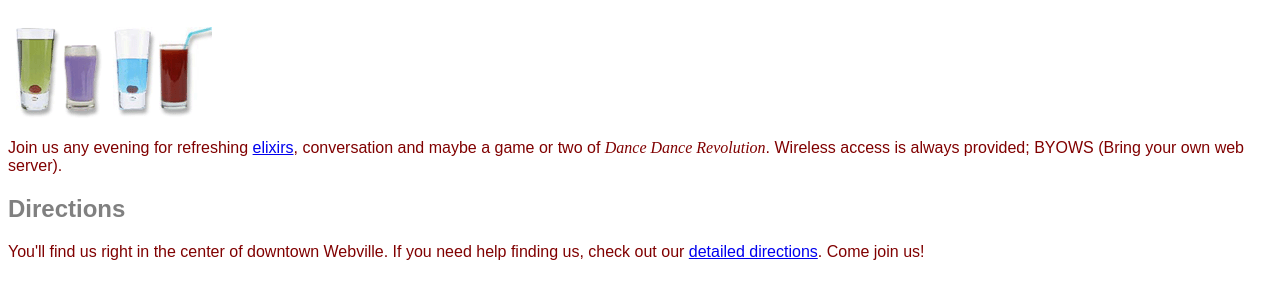
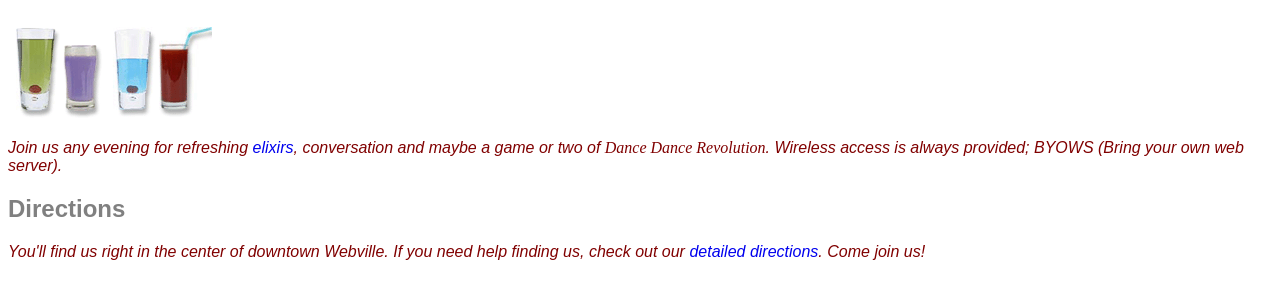
Before and after one commit to oovoowo/webCourse, a plain HTML site: page 11/index.html in a window 1280 px wide. Shown: the part 62-360 px from the top of the page. Drawn offline with Linux system fonts and the light colour scheme.

Commit message:
颜色的样式，更改css，取消超链接的下划线

```diff
--- a/11/loungee.css
+++ b/11/loungee.css
@@ -17,3 +17,17 @@ body{
 em {
   font-family: "Cascadia Mono"; /* 注意双引号这个细节，想想原因 */
 }
+body{
+	color: royalblue;
+	color: rgb(65, 105, 225);
+	color: #4169E1CC;
+	color: rgba(39,177,182,0.8);
+	color: #2775b6CC;
+	color:rgb(242,202,201);
+	color:rgb(238,166,183);
+}
+p {
+  font-style: italic;
+	text-decoration:none;
+}
+a{	text-decoration:none;}
```
